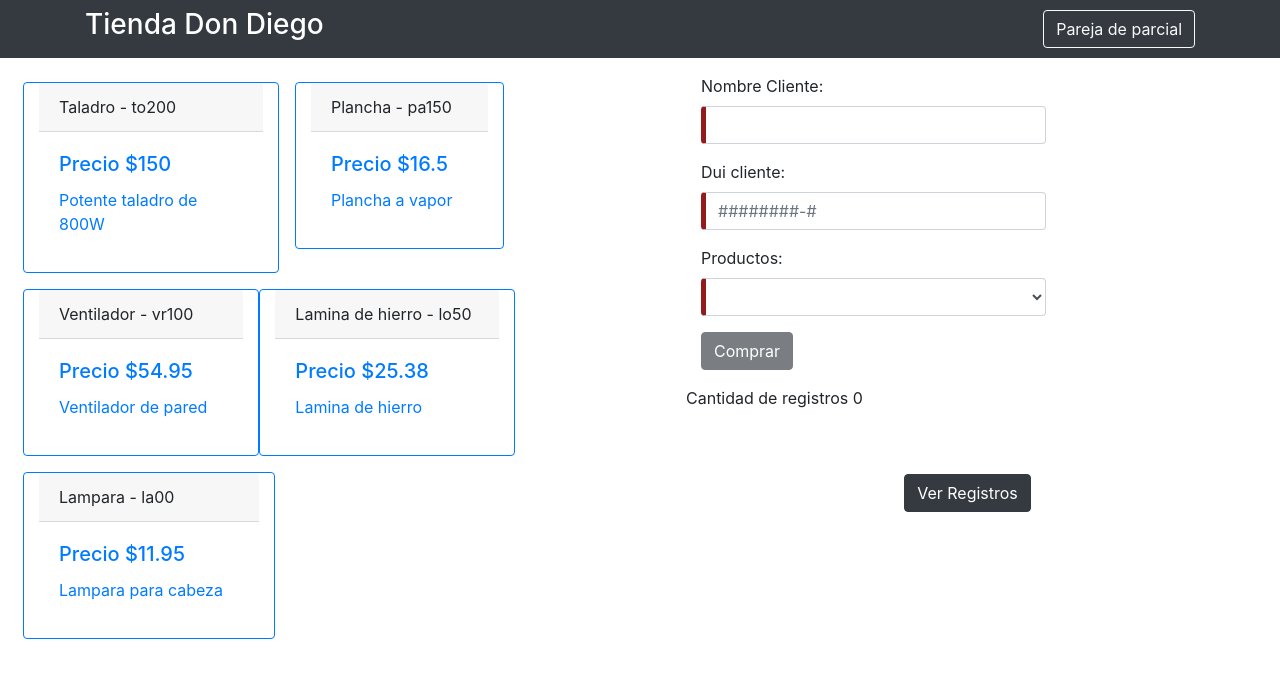
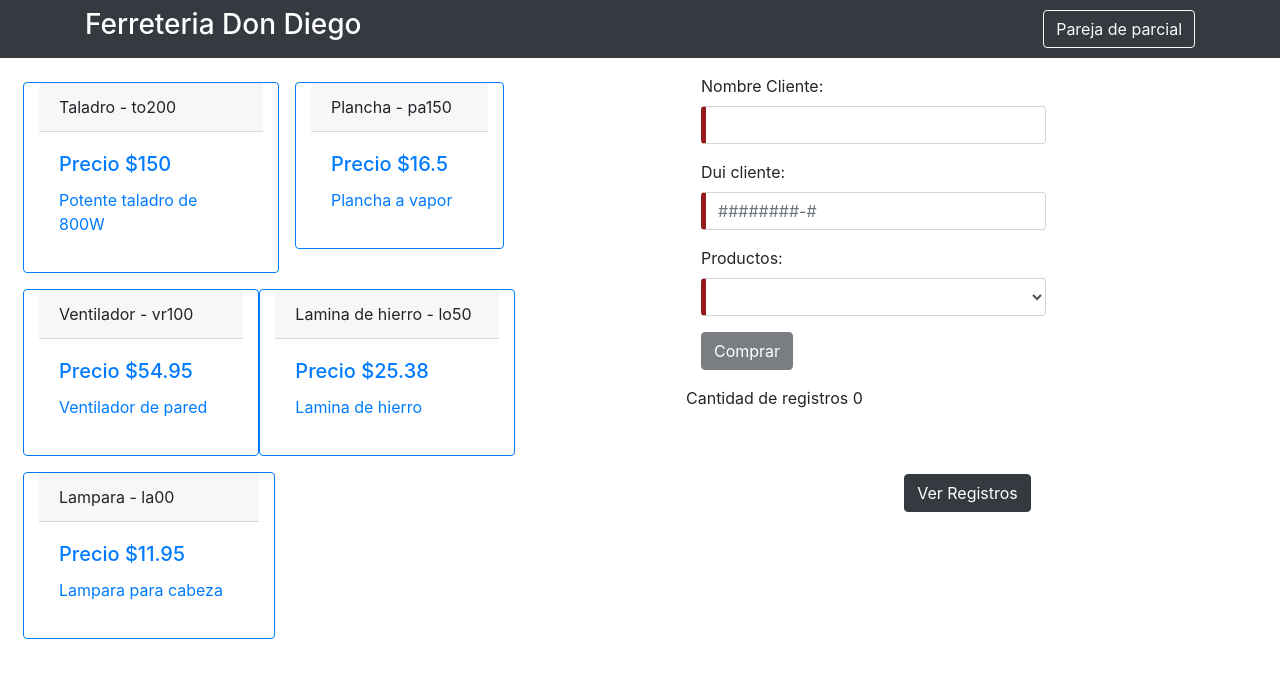
Before and after one commit to carloshdz99/parcial1-dps, an Angular app: page / in a window 1280 px wide. Shown: the top 678 px of the page. Built offline with nearby package versions, Linux system fonts and the light colour scheme.

Commit message:
ultimo cambio

```diff
--- a/src/app/form-compras/form-compras.component.html
+++ b/src/app/form-compras/form-compras.component.html
@@ -1,6 +1,6 @@
 <nav class="navbar navbar-dark bg-dark">
     <div class="container">
-        <h3 class="text-white">Tienda Don Diego</h3>
+        <h3 class="text-white">Ferreteria Don Diego</h3>
         <div class="text-right">
             <button class="btn btn-outline-light" (click)="verEstudiantes()" [hidden]="estudiantebool==true">Pareja de
                 parcial</button>
```
